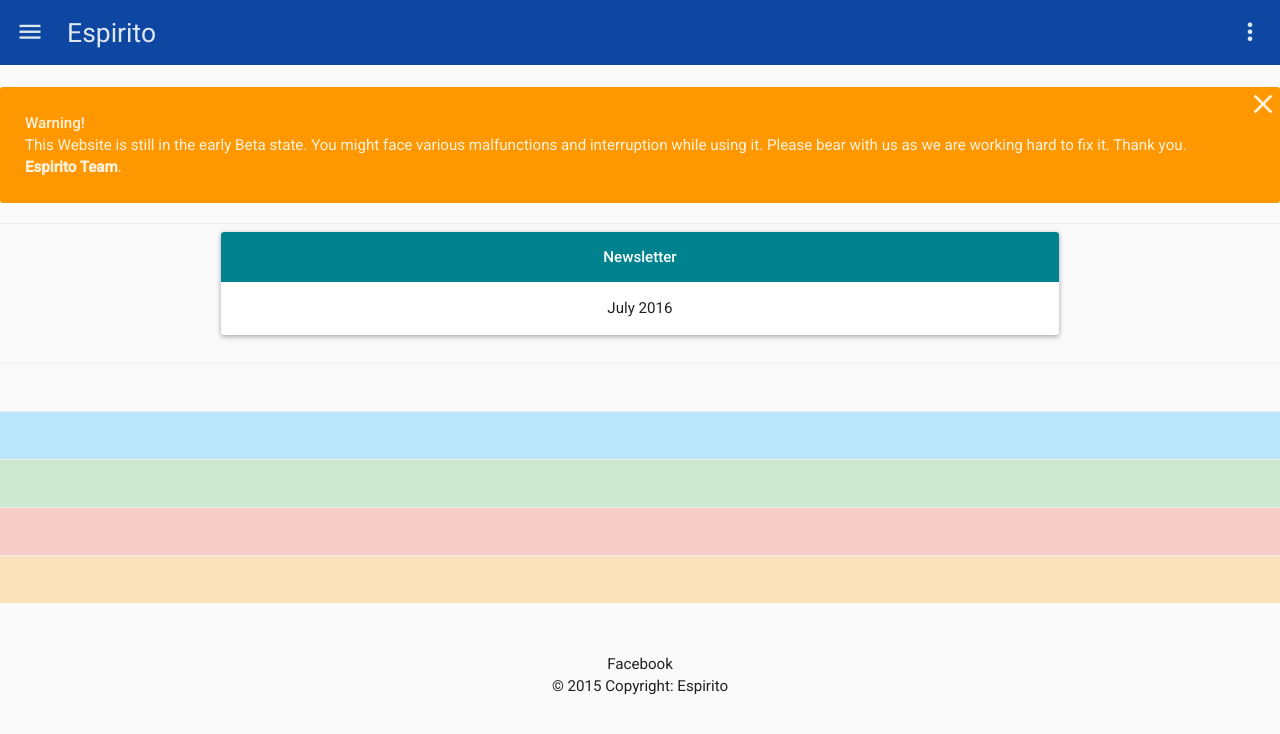
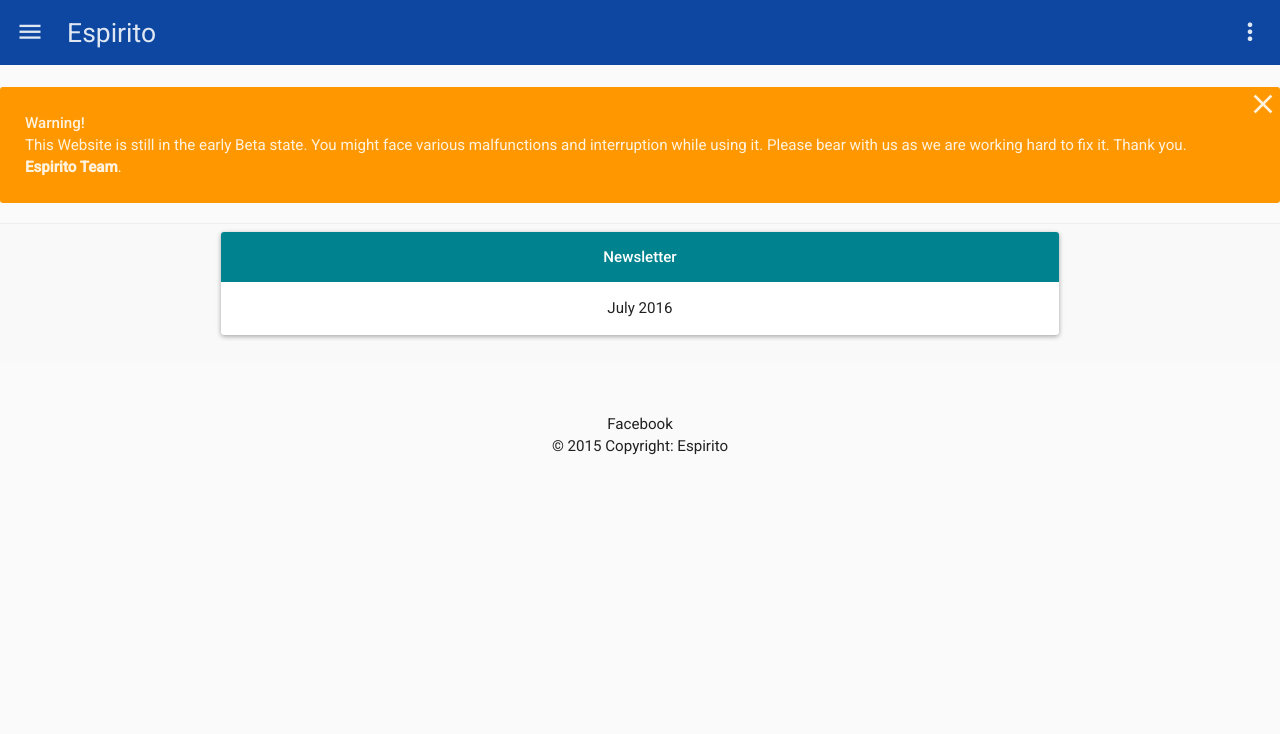
Before and after one commit to KarteekRakshit/Espweb, a website: page index.html in a window 1280 px wide. Drawn offline with nearby package versions, Linux system fonts and the light colour scheme.

Commit message:
table misorder

```diff
--- a/index.html
+++ b/index.html
@@ -196,36 +196,7 @@
       <td>
 </div></td>
     </tr>
-    <tr>
 
-      <td></td>
-      <td></td>
-      <td></td>
-    </tr>
-    <tr class="info">
-
-      <td></td>
-      <td></td>
-      <td></td>
-    </tr>
-    <tr class="success">
-
-      <td></td>
-      <td></td>
-      <td></td>
-    </tr>
-    <tr class="danger">
-
-      <td></td>
-      <td></td>
-      <td></td>
-    </tr>
-    <tr class="warning">
-
-      <td></td>
-      <td></td>
-      <td></td>
-    </tr>
 
   </tbody>
 </table>
```
